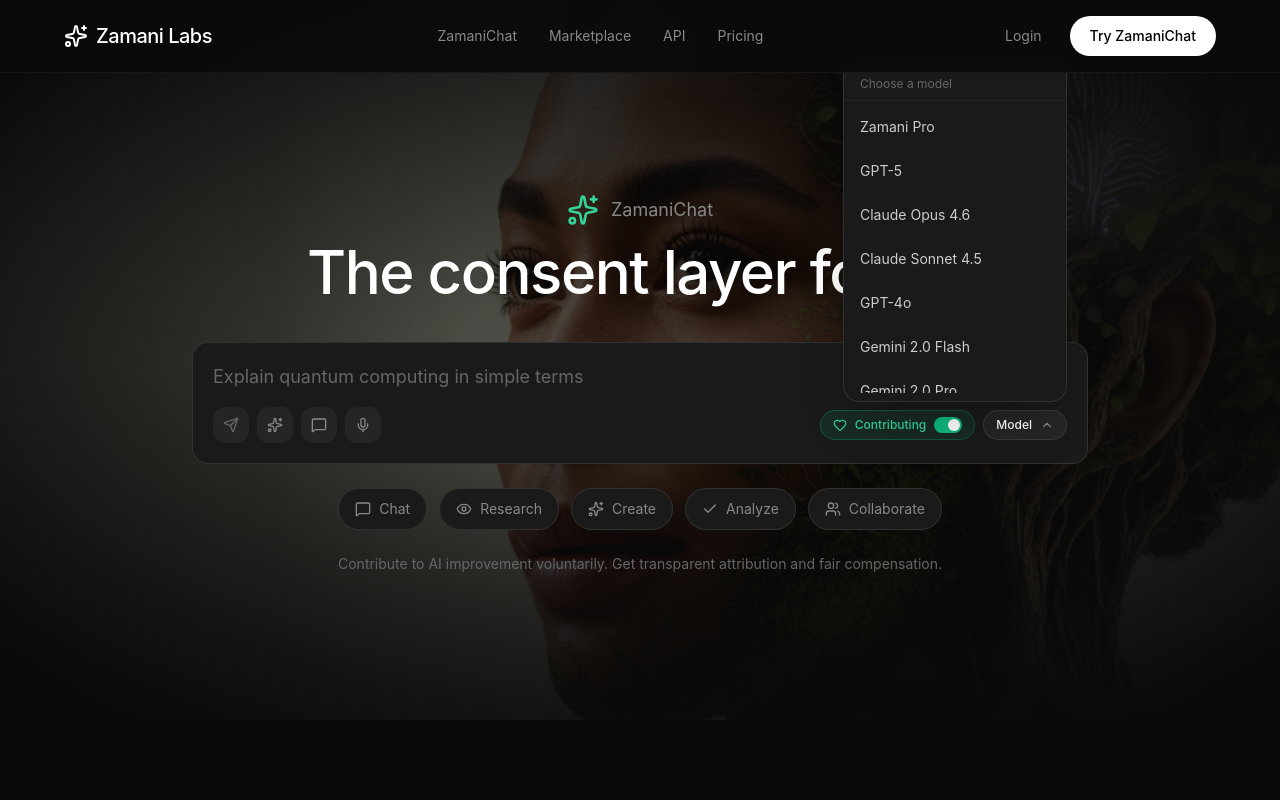
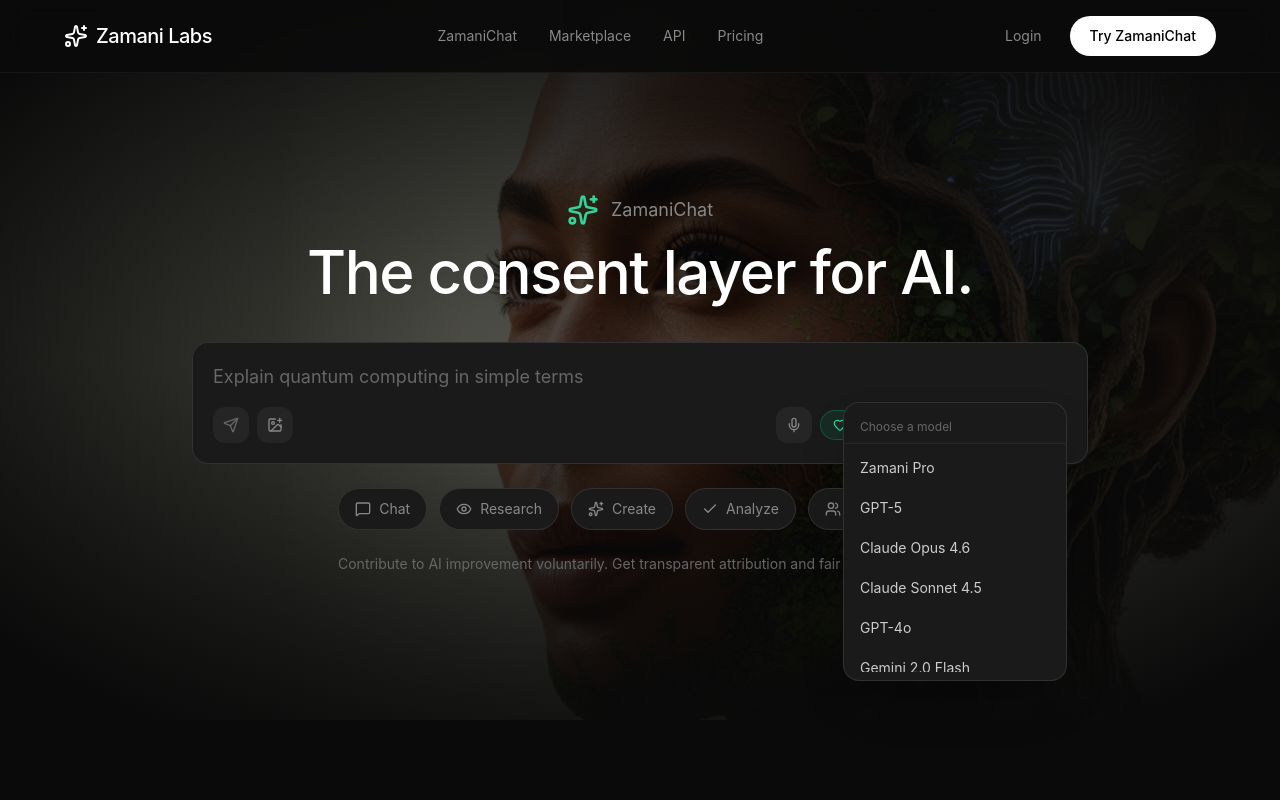
Before and after one commit to Laudedgg/ZamaniLabs, a React (Vite) app: page / in a window 1280 px wide. Both pictures are taken after a click on the button "Model". Shown: the top 800 px of the page. Built offline with nearby package versions, Linux system fonts and the light colour scheme; the HTML template or start-up script is replaced by a standard one.

Commit message:
Fix chat controls: portal dropdown, move Mic to right, add ImagePlus to left, remove unnecessary icons

```diff
--- a/src/App.tsx
+++ b/src/App.tsx
@@ -1,5 +1,6 @@
-import { useState, useEffect, useRef } from 'react';
-import { ArrowRight, Menu, X, Mail, MessageSquare, Shield, Heart, ChevronDown, Send, Check, Sparkles, DollarSign, Eye, ToggleRight, Users, Building, Bot, Home, ShoppingBag, Mic } from 'lucide-react';
+import { useState, useEffect, useRef, useCallback } from 'react';
+import { createPortal } from 'react-dom';
+import { ArrowRight, Menu, X, Mail, MessageSquare, Shield, Heart, ChevronDown, Send, Check, Sparkles, DollarSign, Eye, ToggleRight, Users, Building, Bot, Home, ShoppingBag, Mic, ImagePlus } from 'lucide-react';
 import { motion, type Variants } from 'framer-motion';
 
 // Animation variants with proper typing
@@ -40,6 +41,9 @@ function App() {
   const [currentBgIndex, setCurrentBgIndex] = useState(0);
   const [activePage, setActivePage] = useState(window.location.pathname);
   const dropdownRef = useRef<HTMLDivElement>(null);
+  const modelBtnRef = useRef<HTMLButtonElement>(null);
+  const portalDropdownRef = useRef<HTMLDivElement>(null);
+  const [dropdownPos, setDropdownPos] = useState({ top: 0, right: 0 });
 
   const models = [
     'Zamani Pro',
@@ -86,7 +90,10 @@ function App() {
   // Close dropdown when clicking outside
   useEffect(() => {
     const handleClickOutside = (event: MouseEvent) => {
-      if (dropdownRef.current && !dropdownRef.current.contains(event.target as Node)) {
+      const target = event.target as Node;
+      const clickedInsideButton = dropdownRef.current?.contains(target);
+      const clickedInsidePortal = portalDropdownRef.current?.contains(target);
+      if (!clickedInsideButton && !clickedInsidePortal) {
         setModelDropdownOpen(false);
       }
     };
@@ -98,6 +105,18 @@ function App() {
     return () => {
       document.removeEventListener('mousedown', handleClickOutside);
     };
+  }, [modelDropdownOpen]);
+
+  // Calculate dropdown position when opening
+  const openModelDropdown = useCallback(() => {
+    if (!modelDropdownOpen && modelBtnRef.current) {
+      const rect = modelBtnRef.current.getBoundingClientRect();
+      setDropdownPos({
+        top: rect.top,
+        right: window.innerWidth - rect.right,
+      });
+    }
+    setModelDropdownOpen(!modelDropdownOpen);
   }, [modelDropdownOpen]);
 
   const handleSendMessage = () => {
@@ -281,19 +300,18 @@ function App() {
                   >
                     <Send className="w-4 h-4" />
                   </button>
-                  <button type="button" className="p-2.5 rounded-xl bg-[#252525] text-[#888] hover:text-white hover:bg-[#2a2a2a] transition-colors">
-                    <Sparkles className="w-4 h-4" />
-                  </button>
-                  <button type="button" className="p-2.5 rounded-xl bg-[#252525] text-[#888] hover:text-white hover:bg-[#2a2a2a] transition-colors">
-                    <MessageSquare className="w-4 h-4" />
-                  </button>
-                  <button type="button" className="p-2.5 rounded-xl bg-[#252525] text-[#888] hover:text-white hover:bg-[#2a2a2a] transition-colors">
-                    <Mic className="w-4 h-4" />
+                  <button type="button" className="p-2.5 rounded-xl bg-[#252525] text-[#888] hover:text-white hover:bg-[#2a2a2a] transition-colors" title="Upload image">
+                    <ImagePlus className="w-4 h-4" />
                   </button>
                 </div>
 
                 {/* Right Controls */}
                 <div className="flex items-center gap-2">
+                  {/* Voice Prompt */}
+                  <button type="button" className="p-2.5 rounded-xl bg-[#252525] text-[#888] hover:text-white hover:bg-[#2a2a2a] transition-colors" title="Voice prompt">
+                    <Mic className="w-4 h-4" />
+                  </button>
+
                   {/* Consent Toggle */}
                   <button
                     type="button"
@@ -320,24 +338,35 @@ function App() {
                   {/* Model Selector */}
                   <div className="relative" ref={dropdownRef}>
                     <button
+                      ref={modelBtnRef}
                       type="button"
-                      onClick={() => setModelDropdownOpen(!modelDropdownOpen)}
+                      onClick={openModelDropdown}
                       className="flex items-center gap-2 px-3 py-1.5 rounded-full bg-[#252525] border border-white/10 hover:border-white/20 transition-colors"
                     >
                       <span className="text-xs text-white font-medium">{selectedModel}</span>
                       <ChevronDown className={`w-3.5 h-3.5 text-[#888] transition-transform ${modelDropdownOpen ? 'rotate-180' : ''}`} />
                     </button>
+                  </div>
+                </div>
+              </div>
+            </div>
 
-                    {/* Dropdown Menu - Opens Upward */}
-                    {modelDropdownOpen && (
+            {/* Model Dropdown Portal - renders outside overflow-hidden */}
+            {modelDropdownOpen && createPortal(
               <motion.div
-                        initial={{ opacity: 0, y: 10 }}
+                ref={portalDropdownRef}
+                initial={{ opacity: 0, y: 8 }}
                 animate={{ opacity: 1, y: 0 }}
                 transition={{ duration: 0.15 }}
-                        className="absolute bottom-full right-0 mb-2 w-56 rounded-2xl bg-[#1a1a1a] border border-white/10 shadow-2xl py-2 z-50"
+                className="fixed w-56 rounded-2xl bg-[#1a1a1a] border border-white/10 shadow-2xl py-2 z-[9999]"
+                style={{
+                  top: `${dropdownPos.top - 8}px`,
+                  right: `${dropdownPos.right}px`,
+                  transform: 'translateY(-100%)',
+                }}
               >
                 <p className="px-4 py-2 text-xs text-[#666] border-b border-white/5 mb-1">Choose a model</p>
-                        <div className="max-h-72 overflow-y-auto">
+                <div className="max-h-56 overflow-y-auto">
                   {models.map((model) => (
                     <button
                       key={model}
@@ -346,7 +375,7 @@ function App() {
                         setSelectedModel(model);
                         setModelDropdownOpen(false);
                       }}
-                              className={`w-full px-4 py-3 text-left text-sm flex items-center justify-between transition-colors ${
+                      className={`w-full px-4 py-2.5 text-left text-sm flex items-center justify-between transition-colors ${
                         selectedModel === model
                           ? 'bg-emerald-500/10 text-emerald-400'
                           : 'text-[#ccc] hover:text-white hover:bg-white/5'
@@ -359,12 +388,9 @@ function App() {
                     </button>
                   ))}
                 </div>
-                      </motion.div>
+              </motion.div>,
+              document.body
             )}
-                  </div>
-                </div>
-              </div>
-            </div>
 
             {/* Action Chips */}
             <motion.div
```
Lines whose indentation alone changed are shown as unchanged.
